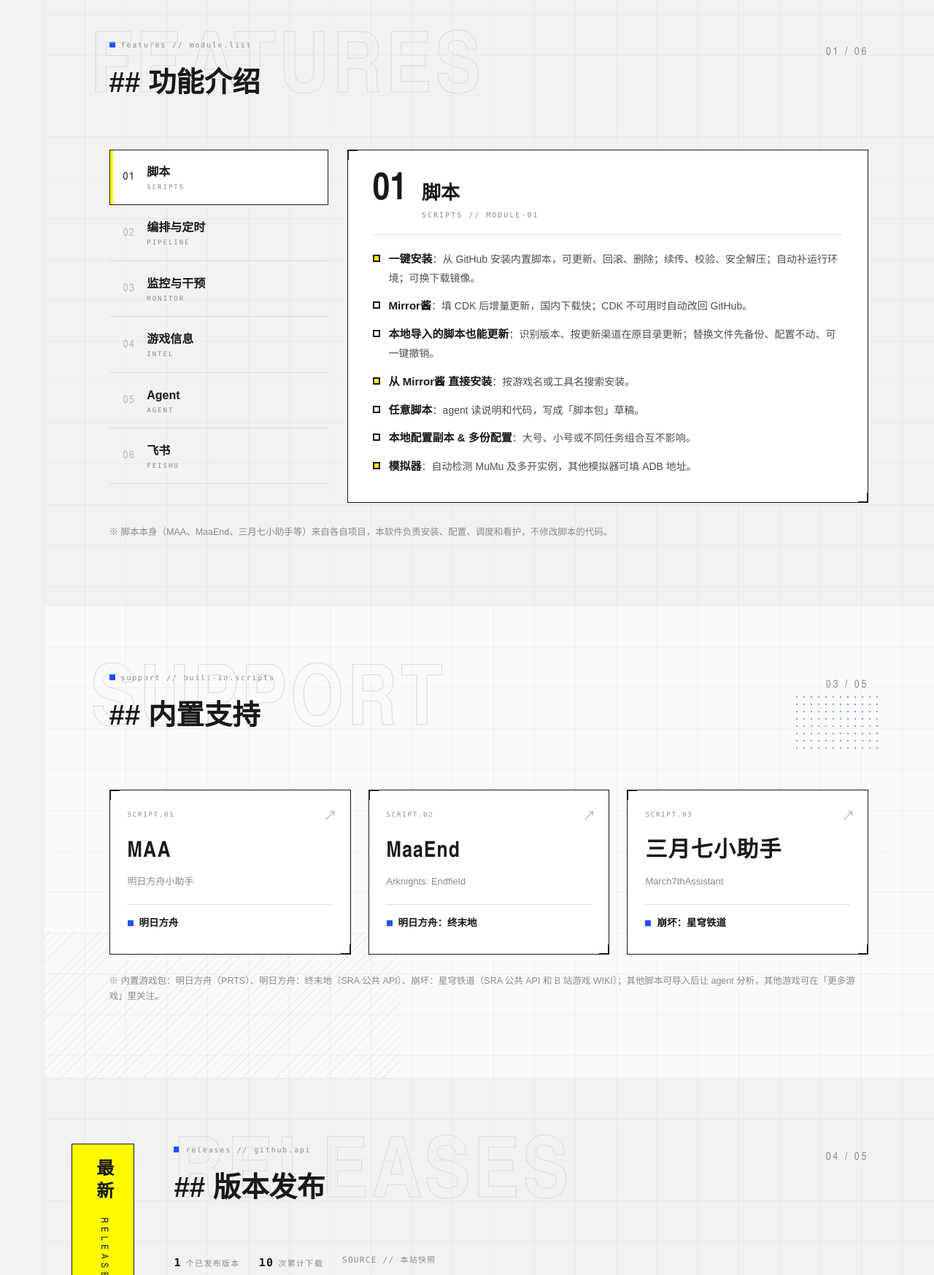
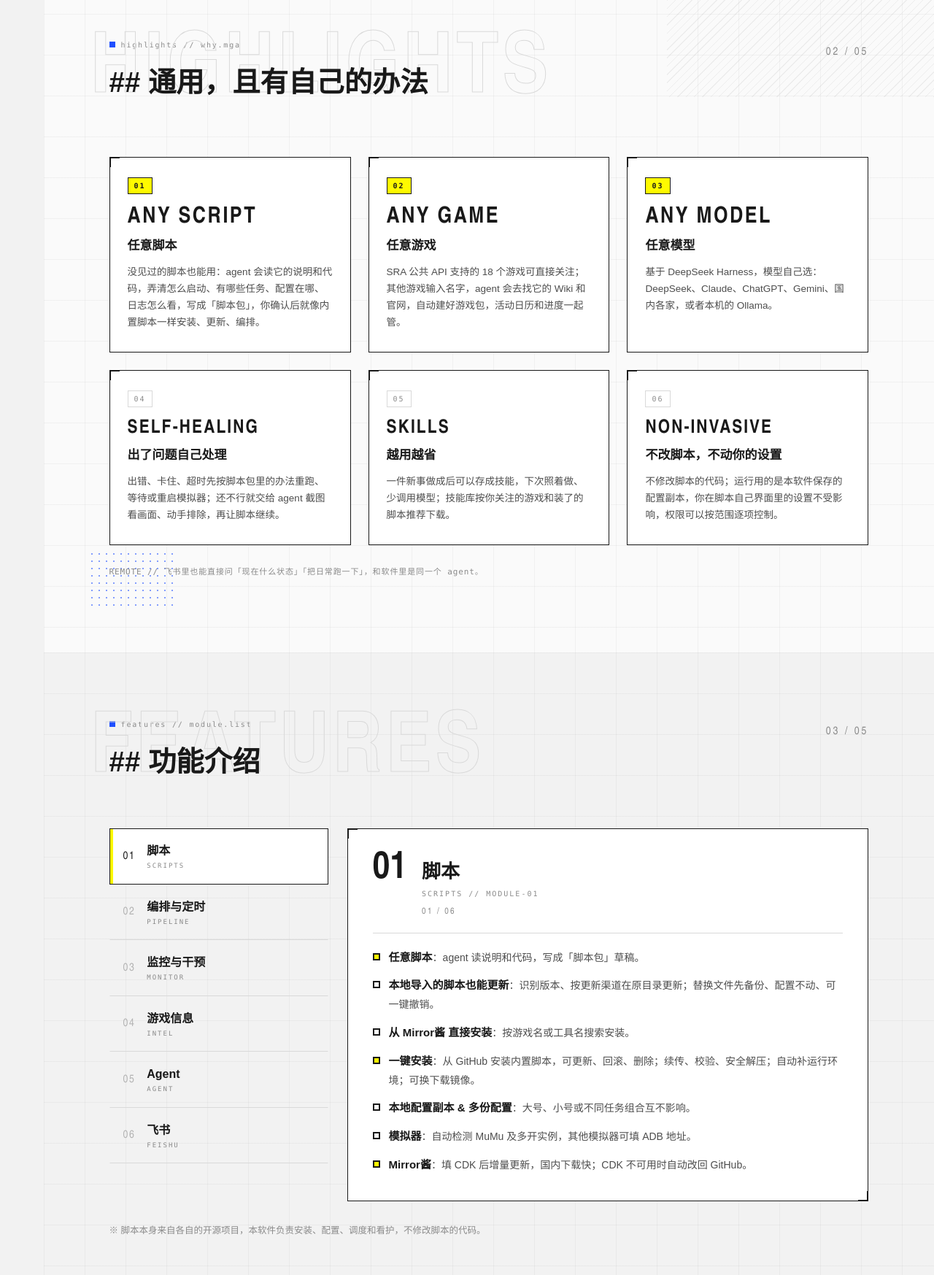
Before and after one commit to haaahhhis/Web_MultiGameAssistant, a plain HTML site: page index.html in a window 1280 px wide. Shown: the part 837-2584 px from the top of the page at 73% size. Drawn offline with Linux system fonts and the light colour scheme; no server answers.

Commit message:
Lead with generality instead of specific scripts
Replace the built-in scripts section with a highlights section (any script,
any game, any model, self-healing, skills, non-invasive) and make the hero
pipeline mock generic.

Generated with [Devin](https://devin.ai)

Co-Authored-By: Devin <158243242+devin-ai-integration[bot]@users.noreply.github.com>

```diff
--- a/assets/css/style.css
+++ b/assets/css/style.css
@@ -333,7 +333,8 @@ body.anim-ready .glyph:nth-child(5) { animation-delay: .28s; }
 }
 
 .hero-tagline { font-size: clamp(16px, 1.7vw, 21px); font-weight: 700; margin-bottom: 16px; }
-.hero-desc { max-width: 560px; color: #4d4d4d; margin-bottom: 26px; }
+.hero-desc { max-width: 560px; color: #4d4d4d; margin-bottom: 12px; }
+.hero-desc-strong { font-weight: 600; color: var(--ink); margin-bottom: 26px; }
 .hero-chips { display: flex; flex-wrap: wrap; gap: 8px; margin-bottom: 34px; }
 .chip {
   font-family: var(--font-mono); font-size: 10.5px;
@@ -411,6 +412,7 @@ body.anim-ready .reveal-line {
 }
 body.anim-ready .hero-tagline { animation-delay: .42s; }
 body.anim-ready .hero-desc { animation-delay: .52s; }
+body.anim-ready .hero-desc-strong { animation-delay: .58s; }
 body.anim-ready .hero-eyebrow { animation-delay: .36s; }
 .hero-chips, .hero-ctas { opacity: 1; }
 body.anim-ready .hero-chips, body.anim-ready .hero-ctas {
@@ -534,6 +536,11 @@ body.anim-ready .hero-ctas { animation-delay: .72s; }
   font-family: var(--font-mono); font-size: 10px;
   letter-spacing: .2em; color: var(--grey-1);
 }
+.feat-panel-count {
+  margin-top: 6px;
+  font-family: var(--font-wide); font-size: 12px;
+  letter-spacing: .2em; color: var(--grey-1);
+}
 .feat-panel-body ul { display: flex; flex-direction: column; gap: 13px; }
 .feat-item { display: flex; gap: 12px; align-items: flex-start; }
 .feat-item-mark {
@@ -565,47 +572,52 @@ body.anim-ready .hero-ctas { animation-delay: .72s; }
 }
 .feat-note::before { content: "※ "; }
 
-/* ============ SUPPORT ============ */
-.support { background: var(--bg-2); padding-bottom: 100px; }
-.support-hatch { bottom: 0; left: 0; width: 40%; height: 200px; }
-.support-dots { top: 120px; right: 6%; width: 120px; height: 80px; }
-.support-cards {
+/* ============ HIGHLIGHTS ============ */
+.highlights { background: var(--bg-2); padding-bottom: 100px; }
+.hl-hatch { top: 0; right: 0; width: 30%; height: 170px; }
+.hl-dots { bottom: 60px; left: 5%; width: 120px; height: 80px; }
+.hl-grid {
   position: relative; z-index: 1;
   display: grid; grid-template-columns: repeat(3, 1fr); gap: 24px;
   padding: 10px 7vw 0; max-width: 1360px; margin: 0 auto;
 }
-.support-card {
+.hl-card {
   background: #fff; border: 1px solid var(--ink);
-  padding: 26px 24px 30px;
-  position: relative;
+  padding: 24px 24px 28px;
+  position: relative; overflow: hidden;
   transition: transform .25s var(--ease-out), box-shadow .25s var(--ease-out);
 }
-.support-card:hover { transform: translate(-3px, -3px); box-shadow: 6px 6px 0 var(--accent); }
-.support-card-idx {
-  font-family: var(--font-mono); font-size: 9px;
-  letter-spacing: .2em; color: var(--grey-1); margin-bottom: 18px;
+.hl-card::after {
+  content: ""; position: absolute; left: 0; bottom: 0;
+  width: 100%; height: 3px; background: var(--accent);
+  transform: scaleX(0); transform-origin: left;
+  transition: transform .35s var(--ease-out);
 }
-.support-card-name {
-  font-family: var(--font-wide); font-size: 30px; font-weight: 800;
-  letter-spacing: .04em; margin-bottom: 4px;
+.hl-card:hover { transform: translate(-3px, -3px); box-shadow: 6px 6px 0 rgba(25,25,25,.08); }
+.hl-card:hover::after { transform: scaleX(1); }
+.hl-idx {
+  display: inline-block;
+  font-family: var(--font-mono); font-size: 10px;
+  letter-spacing: .2em; color: var(--grey-1);
+  padding: 2px 8px; margin-bottom: 16px;
+  border: 1px solid var(--grey-3);
 }
-.support-card-sub { font-size: 13px; color: var(--grey-1); margin-bottom: 20px; }
-.support-card-game {
-  font-size: 13.5px; font-weight: 600;
-  border-top: 1px solid var(--grey-3); padding-top: 14px;
+.hl-card-key .hl-idx { background: var(--accent); color: var(--ink); border-color: var(--ink); font-weight: 700; }
+.hl-keyword {
+  font-family: var(--font-wide);
+  font-size: clamp(22px, 2vw, 28px);
+  font-weight: 800; letter-spacing: .08em;
+  line-height: 1.1; margin-bottom: 8px;
 }
-.support-card-arrow {
-  position: absolute; right: 18px; top: 20px;
-  font-size: 18px; color: var(--grey-2);
-  transition: color .2s, transform .2s;
+.hl-card-key .hl-keyword { font-size: clamp(26px, 2.4vw, 34px); }
+.hl-title { font-size: 17px; font-weight: 800; margin-bottom: 10px; }
+.hl-desc { font-size: 13.5px; color: #4d4d4d; }
+.hl-note {
+  position: relative; z-index: 1;
+  max-width: 1360px; margin: 28px auto 0; padding: 0 7vw;
+  font-family: var(--font-mono); font-size: 11px;
+  letter-spacing: .08em; color: var(--grey-1);
 }
-.support-card:hover .support-card-arrow { color: var(--ink); transform: translate(2px, -2px); }
-.support-note {
-  position: relative; z-index: 1;
-  max-width: 1360px; margin: 26px auto 0; padding: 0 7vw;
-  font-size: 12.5px; color: var(--grey-1);
-}
-.support-note::before { content: "※ "; }
 
 /* ============ RELEASES ============ */
 .releases { background: var(--bg); padding-bottom: 110px; }
@@ -837,7 +849,7 @@ body.anim-ready .hero-ctas { animation-delay: .72s; }
   .hero-inner { grid-template-columns: 1fr; gap: 50px; }
   .pipeline-stack { margin-left: 0; }
   .feat-switcher { grid-template-columns: 240px minmax(0, 1fr); }
-  .support-cards { grid-template-columns: 1fr 1fr; }
+  .hl-grid { grid-template-columns: 1fr 1fr; }
   .footer-inner { grid-template-columns: 1fr 1fr; }
 }
 
@@ -914,8 +926,8 @@ body.anim-ready .hero-ctas { animation-delay: .72s; }
   .feat-panel-wrap { min-height: 0; }
   .feat-panel { padding: 22px 20px 28px; }
   .feat-panel-idx { font-size: 38px; }
-  .feat-note, .support-note { padding: 0 6vw; }
-  .support-cards { grid-template-columns: 1fr; padding: 10px 6vw 0; }
+  .feat-note, .hl-note { padding: 0 6vw; }
+  .hl-grid { grid-template-columns: 1fr; padding: 10px 6vw 0; }
 
   .releases-layout { grid-template-columns: 1fr; padding: 0 6vw; gap: 0; }
   .releases-banner {
--- a/assets/js/main.js
+++ b/assets/js/main.js
@@ -205,13 +205,13 @@
     {
       zh: '脚本', en: 'SCRIPTS // MODULE-01',
       items: [
-        ['一键安装', '从 GitHub 安装内置脚本，可更新、回滚、删除；续传、校验、安全解压；自动补运行环境；可换下载镜像。'],
-        ['Mirror酱', '填 CDK 后增量更新，国内下载快；CDK 不可用时自动改回 GitHub。'],
+        ['任意脚本', 'agent 读说明和代码，写成「脚本包」草稿。'],
         ['本地导入的脚本也能更新', '识别版本、按更新渠道在原目录更新；替换文件先备份、配置不动、可一键撤销。'],
         ['从 Mirror酱 直接安装', '按游戏名或工具名搜索安装。'],
-        ['任意脚本', 'agent 读说明和代码，写成「脚本包」草稿。'],
+        ['一键安装', '从 GitHub 安装内置脚本，可更新、回滚、删除；续传、校验、安全解压；自动补运行环境；可换下载镜像。'],
         ['本地配置副本 & 多份配置', '大号、小号或不同任务组合互不影响。'],
-        ['模拟器', '自动检测 MuMu 及多开实例，其他模拟器可填 ADB 地址。']
+        ['模拟器', '自动检测 MuMu 及多开实例，其他模拟器可填 ADB 地址。'],
+        ['Mirror酱', '填 CDK 后增量更新，国内下载快；CDK 不可用时自动改回 GitHub。']
       ]
     },
     {
--- a/index.html
+++ b/index.html
@@ -4,7 +4,7 @@
   <meta charset="UTF-8">
   <meta name="viewport" content="width=device-width, initial-scale=1.0">
   <title>MultiGameAssistant 多游戏助手 — 让 agent 替你管好各个游戏的日常脚本</title>
-  <meta name="description" content="MultiGameAssistant（多游戏助手）：安装脚本、编排定时流水线、监控运行、查询游戏活动，并通过飞书汇报结果的 Windows 桌面应用。">
+  <meta name="description" content="MultiGameAssistant（多游戏助手）：通用的游戏脚本管家——任意脚本、任意游戏、任意模型。安装脚本、编排定时流水线、监控运行、查询游戏活动，并通过飞书汇报结果的 Windows 桌面应用。">
   <link rel="icon" type="image/svg+xml" href="favicon.svg">
   <link rel="stylesheet" href="assets/css/style.css">
   <script src="assets/js/main.js" defer></script>
@@ -35,11 +35,11 @@
       <li><a class="rail-item is-active" href="#home" data-section="home" aria-label="首页" data-scramble-label="首页">
         <svg viewBox="0 0 24 24" fill="none" stroke="currentColor" stroke-width="1.5" aria-hidden="true"><path d="M4 11.5 12 4l8 7.5"/><path d="M6.5 10v9h11v-9"/></svg>
       </a></li>
+      <li><a class="rail-item" href="#highlights" data-section="highlights" aria-label="特色" data-scramble-label="特色">
+        <svg viewBox="0 0 24 24" fill="none" stroke="currentColor" stroke-width="1.5" aria-hidden="true"><path d="M12 3.5 14 10l6.5 2L14 14l-2 6.5L10 14l-6.5-2L10 10z"/></svg>
+      </a></li>
       <li><a class="rail-item" href="#features" data-section="features" aria-label="功能介绍" data-scramble-label="功能">
         <svg viewBox="0 0 24 24" fill="none" stroke="currentColor" stroke-width="1.5" aria-hidden="true"><rect x="4" y="4" width="7" height="7"/><rect x="13" y="4" width="7" height="7"/><rect x="4" y="13" width="7" height="7"/><path d="M13 16.5h7M16.5 13v7"/></svg>
-      </a></li>
-      <li><a class="rail-item" href="#support" data-section="support" aria-label="内置支持" data-scramble-label="支持">
-        <svg viewBox="0 0 24 24" fill="none" stroke="currentColor" stroke-width="1.5" aria-hidden="true"><path d="M12 3.5 5 6.5v5c0 4.4 3 7.6 7 9 4-1.4 7-4.6 7-9v-5l-7-3z"/><path d="M9 11.5l2.2 2.2L15.5 9"/></svg>
       </a></li>
       <li><a class="rail-item" href="#releases" data-section="releases" aria-label="版本发布" data-scramble-label="发布">
         <svg viewBox="0 0 24 24" fill="none" stroke="currentColor" stroke-width="1.5" aria-hidden="true"><path d="M12 4v10"/><path d="m7.5 10.5 4.5 4.5 4.5-4.5"/><path d="M5 19.5h14"/></svg>
@@ -73,8 +73,8 @@
     <div class="mobile-menu-grid" aria-hidden="true"></div>
     <ul class="mobile-menu-list">
       <li><a href="#home"><span class="mm-idx">01</span><span class="mm-zh">首页</span><span class="mm-en">HOME</span></a></li>
-      <li><a href="#features"><span class="mm-idx">02</span><span class="mm-zh">功能介绍</span><span class="mm-en">FEATURES</span></a></li>
-      <li><a href="#support"><span class="mm-idx">03</span><span class="mm-zh">内置支持</span><span class="mm-en">SUPPORT</span></a></li>
+      <li><a href="#highlights"><span class="mm-idx">02</span><span class="mm-zh">特色</span><span class="mm-en">HIGHLIGHTS</span></a></li>
+      <li><a href="#features"><span class="mm-idx">03</span><span class="mm-zh">功能介绍</span><span class="mm-en">FEATURES</span></a></li>
       <li><a href="#releases"><span class="mm-idx">04</span><span class="mm-zh">版本发布</span><span class="mm-en">RELEASES</span></a></li>
       <li><a href="#footer"><span class="mm-idx">05</span><span class="mm-zh">页脚信息</span><span class="mm-en">INFO</span></a></li>
     </ul>
@@ -125,10 +125,12 @@
           </h1>
           <p class="hero-tagline reveal-line">「让 agent 替你管好各个游戏的日常脚本」</p>
           <p class="hero-desc reveal-line">安装脚本、读懂脚本怎么用、把几个游戏的日常排成每天定时自动跑的流水线、盯着运行出的问题并动手处理、查各游戏的活动和你的进度，再通过飞书告诉你结果。</p>
-          <ul class="hero-chips" aria-label="运行环境">
-            <li class="chip">Windows 10 / 11</li>
-            <li class="chip">x64 / ARM64</li>
-            <li class="chip">DeepSeek Harness</li>
+          <p class="hero-desc hero-desc-strong reveal-line">「不绑定某个游戏、某个脚本或某家模型——你用什么，它就管什么。」</p>
+          <ul class="hero-chips" aria-label="特点与运行环境">
+            <li class="chip">任意脚本</li>
+            <li class="chip">任意游戏</li>
+            <li class="chip">任意模型</li>
+            <li class="chip">Windows 10 / 11 · x64 / ARM64</li>
           </ul>
           <div class="hero-ctas">
             <a class="btn btn-primary" id="heroDownload" href="https://github.com/haaahhhis/MultiGameAssistant/releases" target="_blank" rel="noopener" data-scramble-label="下载最新版"><span class="btn-label">下载最新版</span></a>
@@ -139,22 +141,22 @@
         <div class="hero-deco" aria-hidden="true">
           <div class="pipeline-stack" id="pipelineStack">
             <div class="pl-card" data-depth="0.02">
-              <div class="pl-card-head"><span class="pl-dot is-running"></span><span class="pl-name">MAA</span><span class="pl-tag">明日方舟</span></div>
+              <div class="pl-card-head"><span class="pl-dot is-running"></span><span class="pl-name">导入任意脚本</span><span class="pl-tag">ANY SCRIPT</span></div>
               <div class="pl-card-body"><span class="pl-line"></span><span class="pl-line short"></span></div>
             </div>
-            <div class="pl-conn"><i></i><span class="pl-conn-label">NEXT →</span></div>
+            <div class="pl-conn"><i></i><span class="pl-conn-label">ANALYZE →</span></div>
             <div class="pl-card" data-depth="0.035">
-              <div class="pl-card-head"><span class="pl-dot is-running"></span><span class="pl-name">MaaEnd</span><span class="pl-tag">终末地</span></div>
+              <div class="pl-card-head"><span class="pl-dot is-running"></span><span class="pl-name">agent 读懂 · 生成脚本包</span><span class="pl-tag">AI</span></div>
               <div class="pl-card-body"><span class="pl-line"></span><span class="pl-line short"></span></div>
             </div>
-            <div class="pl-conn"><i></i><span class="pl-conn-label">NEXT →</span></div>
+            <div class="pl-conn"><i></i><span class="pl-conn-label">SCHEDULE →</span></div>
             <div class="pl-card" data-depth="0.05">
-              <div class="pl-card-head"><span class="pl-dot is-wait"></span><span class="pl-name">三月七小助手</span><span class="pl-tag">星穹铁道</span></div>
+              <div class="pl-card-head"><span class="pl-dot is-wait"></span><span class="pl-name">每日流水线 · 自动看护</span><span class="pl-tag">定时</span></div>
               <div class="pl-card-body"><span class="pl-line"></span><span class="pl-line short"></span></div>
             </div>
             <div class="pl-conn"><i></i><span class="pl-conn-label">NOTIFY →</span></div>
             <div class="pl-card pl-card-accent" data-depth="0.065">
-              <div class="pl-card-head"><span class="pl-dot is-done"></span><span class="pl-name">飞书通知</span><span class="pl-tag dark">PUSH</span></div>
+              <div class="pl-card-head"><span class="pl-dot is-done"></span><span class="pl-name">飞书汇报</span><span class="pl-tag dark">PUSH</span></div>
               <div class="pl-card-body"><span class="pl-line light"></span></div>
             </div>
           </div>
@@ -162,20 +164,74 @@
         </div>
       </div>
 
-      <a class="hero-scroll" href="#features" aria-label="向下滚动到功能介绍">
+      <a class="hero-scroll" href="#highlights" aria-label="向下滚动到特色">
         <span class="hero-scroll-text">SCROLL</span>
         <span class="hero-scroll-bar" aria-hidden="true"></span>
       </a>
     </section>
 
-    <!-- ============ 02 FEATURES ============ -->
+    <!-- ============ 02 HIGHLIGHTS ============ -->
+    <section class="highlights section" id="highlights" aria-label="特色">
+      <div class="bg-grid" aria-hidden="true"></div>
+      <div class="bg-hatch hl-hatch" aria-hidden="true"></div>
+      <div class="dotpatch hl-dots" aria-hidden="true"></div>
+      <header class="sec-head reveal-block">
+        <span class="sec-head-en" aria-hidden="true">HIGHLIGHTS</span>
+        <p class="sec-head-label"><span class="tag-blue" aria-hidden="true"></span>highlights // why.mga</p>
+        <h2 class="sec-head-title"><span class="wipe-title"><span class="wipe-title-text">## 通用，且有自己的办法</span></span></h2>
+        <p class="sec-head-counter">02 / 05</p>
+      </header>
+
+      <div class="hl-grid">
+        <article class="hl-card hl-card-key corner-frame reveal-block">
+          <p class="hl-idx">01</p>
+          <p class="hl-keyword">ANY SCRIPT</p>
+          <h3 class="hl-title">任意脚本</h3>
+          <p class="hl-desc">没见过的脚本也能用：agent 会读它的说明和代码，弄清怎么启动、有哪些任务、配置在哪、日志怎么看，写成「脚本包」，你确认后就像内置脚本一样安装、更新、编排。</p>
+        </article>
+        <article class="hl-card hl-card-key corner-frame reveal-block">
+          <p class="hl-idx">02</p>
+          <p class="hl-keyword">ANY GAME</p>
+          <h3 class="hl-title">任意游戏</h3>
+          <p class="hl-desc">SRA 公共 API 支持的 18 个游戏可直接关注；其他游戏输入名字，agent 会去找它的 Wiki 和官网，自动建好游戏包，活动日历和进度一起管。</p>
+        </article>
+        <article class="hl-card hl-card-key corner-frame reveal-block">
+          <p class="hl-idx">03</p>
+          <p class="hl-keyword">ANY MODEL</p>
+          <h3 class="hl-title">任意模型</h3>
+          <p class="hl-desc">基于 DeepSeek Harness，模型自己选：DeepSeek、Claude、ChatGPT、Gemini、国内各家，或者本机的 Ollama。</p>
+        </article>
+        <article class="hl-card corner-frame reveal-block">
+          <p class="hl-idx">04</p>
+          <p class="hl-keyword">SELF-HEALING</p>
+          <h3 class="hl-title">出了问题自己处理</h3>
+          <p class="hl-desc">出错、卡住、超时先按脚本包里的办法重跑、等待或重启模拟器；还不行就交给 agent 截图看画面、动手排除，再让脚本继续。</p>
+        </article>
+        <article class="hl-card corner-frame reveal-block">
+          <p class="hl-idx">05</p>
+          <p class="hl-keyword">SKILLS</p>
+          <h3 class="hl-title">越用越省</h3>
+          <p class="hl-desc">一件新事做成后可以存成技能，下次照着做、少调用模型；技能库按你关注的游戏和装了的脚本推荐下载。</p>
+        </article>
+        <article class="hl-card corner-frame reveal-block">
+          <p class="hl-idx">06</p>
+          <p class="hl-keyword">NON-INVASIVE</p>
+          <h3 class="hl-title">不改脚本，不动你的设置</h3>
+          <p class="hl-desc">不修改脚本的代码；运行用的是本软件保存的配置副本，你在脚本自己界面里的设置不受影响，权限可以按范围逐项控制。</p>
+        </article>
+      </div>
+
+      <p class="hl-note reveal-block">REMOTE // 飞书里也能直接问「现在什么状态」「把日常跑一下」，和软件里是同一个 agent。</p>
+    </section>
+
+    <!-- ============ 03 FEATURES ============ -->
     <section class="features section" id="features" aria-label="功能介绍">
       <div class="bg-grid" aria-hidden="true"></div>
       <header class="sec-head reveal-block">
         <span class="sec-head-en" aria-hidden="true">FEATURES</span>
         <p class="sec-head-label"><span class="tag-blue" aria-hidden="true"></span>features // module.list</p>
         <h2 class="sec-head-title"><span class="wipe-title"><span class="wipe-title-text">## 功能介绍</span></span></h2>
-        <p class="sec-head-counter" id="featureCounter">01 / 06</p>
+        <p class="sec-head-counter">03 / 05</p>
       </header>
 
       <div class="feat-switcher" id="featSwitcher">
@@ -213,6 +269,7 @@
               <div class="feat-panel-titles">
                 <h3 class="feat-panel-zh" id="featPanelZh">脚本</h3>
                 <p class="feat-panel-en" id="featPanelEn">SCRIPTS // MODULE-01</p>
+                <p class="feat-panel-count" id="featureCounter">01 / 06</p>
               </div>
             </div>
             <div class="feat-panel-body" id="featPanelBody"><!-- filled by JS from FEATURE_DATA --></div>
@@ -221,46 +278,7 @@
         </div>
       </div>
 
-      <p class="feat-note reveal-block">脚本本身（MAA、MaaEnd、三月七小助手等）来自各自项目，本软件负责安装、配置、调度和看护，不修改脚本的代码。</p>
-    </section>
-
-    <!-- ============ 03 SUPPORT ============ -->
-    <section class="support section" id="support" aria-label="内置支持">
-      <div class="bg-grid" aria-hidden="true"></div>
-      <div class="bg-hatch support-hatch" aria-hidden="true"></div>
-      <div class="dotpatch support-dots" aria-hidden="true"></div>
-      <header class="sec-head reveal-block">
-        <span class="sec-head-en" aria-hidden="true">SUPPORT</span>
-        <p class="sec-head-label"><span class="tag-blue" aria-hidden="true"></span>support // built-in.scripts</p>
-        <h2 class="sec-head-title"><span class="wipe-title"><span class="wipe-title-text">## 内置支持</span></span></h2>
-        <p class="sec-head-counter">03 / 05</p>
-      </header>
-
-      <div class="support-cards">
-        <a class="support-card corner-frame reveal-block" href="https://github.com/MaaAssistantArknights/MaaAssistantArknights" target="_blank" rel="noopener">
-          <p class="support-card-idx">SCRIPT.01</p>
-          <h3 class="support-card-name">MAA</h3>
-          <p class="support-card-sub">明日方舟小助手</p>
-          <p class="support-card-game"><span class="tag-blue" aria-hidden="true"></span>明日方舟</p>
-          <span class="support-card-arrow" aria-hidden="true">↗</span>
-        </a>
-        <a class="support-card corner-frame reveal-block" href="https://github.com/MaaEnd/MaaEnd" target="_blank" rel="noopener">
-          <p class="support-card-idx">SCRIPT.02</p>
-          <h3 class="support-card-name">MaaEnd</h3>
-          <p class="support-card-sub">Arknights: Endfield</p>
-          <p class="support-card-game"><span class="tag-blue" aria-hidden="true"></span>明日方舟：终末地</p>
-          <span class="support-card-arrow" aria-hidden="true">↗</span>
-        </a>
-        <a class="support-card corner-frame reveal-block" href="https://github.com/moesnow/March7thAssistant" target="_blank" rel="noopener">
-          <p class="support-card-idx">SCRIPT.03</p>
-          <h3 class="support-card-name">三月七小助手</h3>
-          <p class="support-card-sub">March7thAssistant</p>
-          <p class="support-card-game"><span class="tag-blue" aria-hidden="true"></span>崩坏：星穹铁道</p>
-          <span class="support-card-arrow" aria-hidden="true">↗</span>
-        </a>
-      </div>
-
-      <p class="support-note reveal-block">内置游戏包：明日方舟（PRTS）、明日方舟：终末地（SRA 公共 API）、崩坏：星穹铁道（SRA 公共 API 和 B 站游戏 WIKI）；其他脚本可导入后让 agent 分析，其他游戏可在「更多游戏」里关注。</p>
+      <p class="feat-note reveal-block">脚本本身来自各自的开源项目，本软件负责安装、配置、调度和看护，不修改脚本的代码。</p>
     </section>
 
     <!-- ============ 04 RELEASES ============ -->
```
Also changed, not shown: 1 other file.
